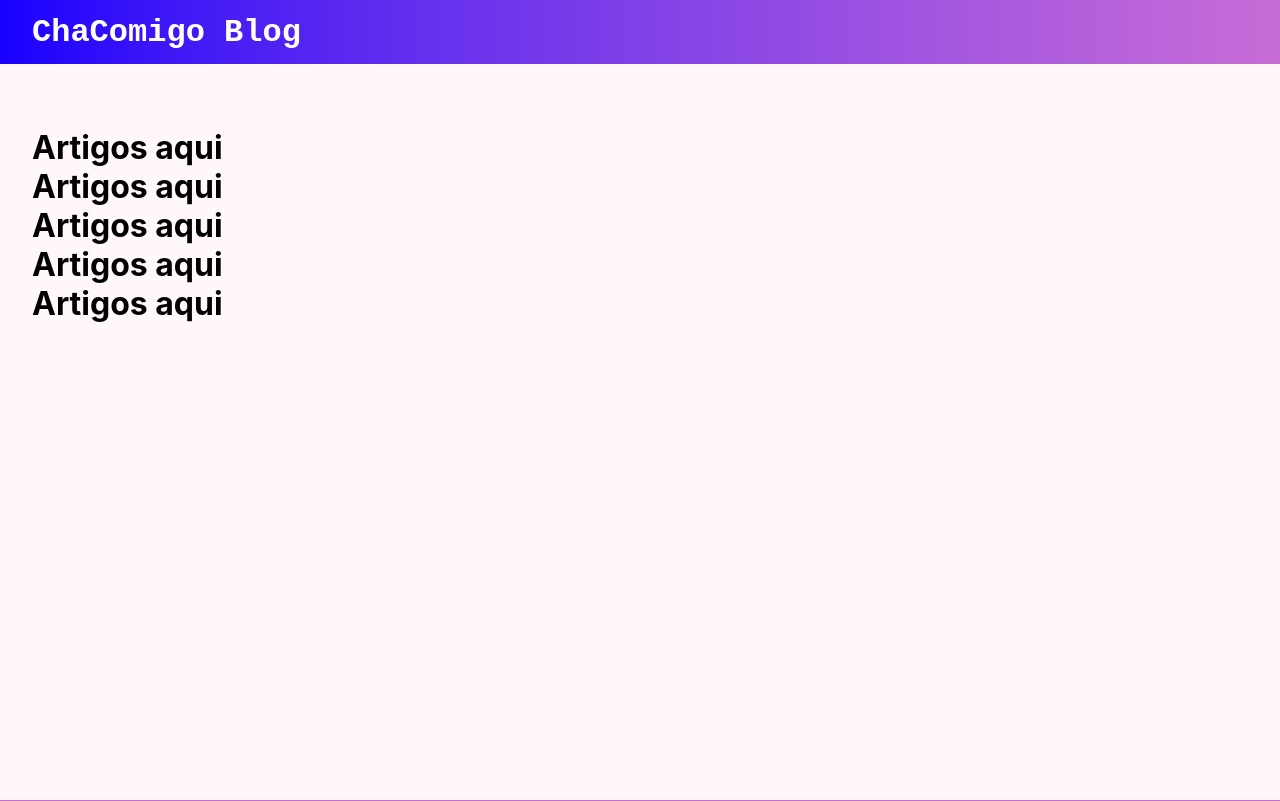
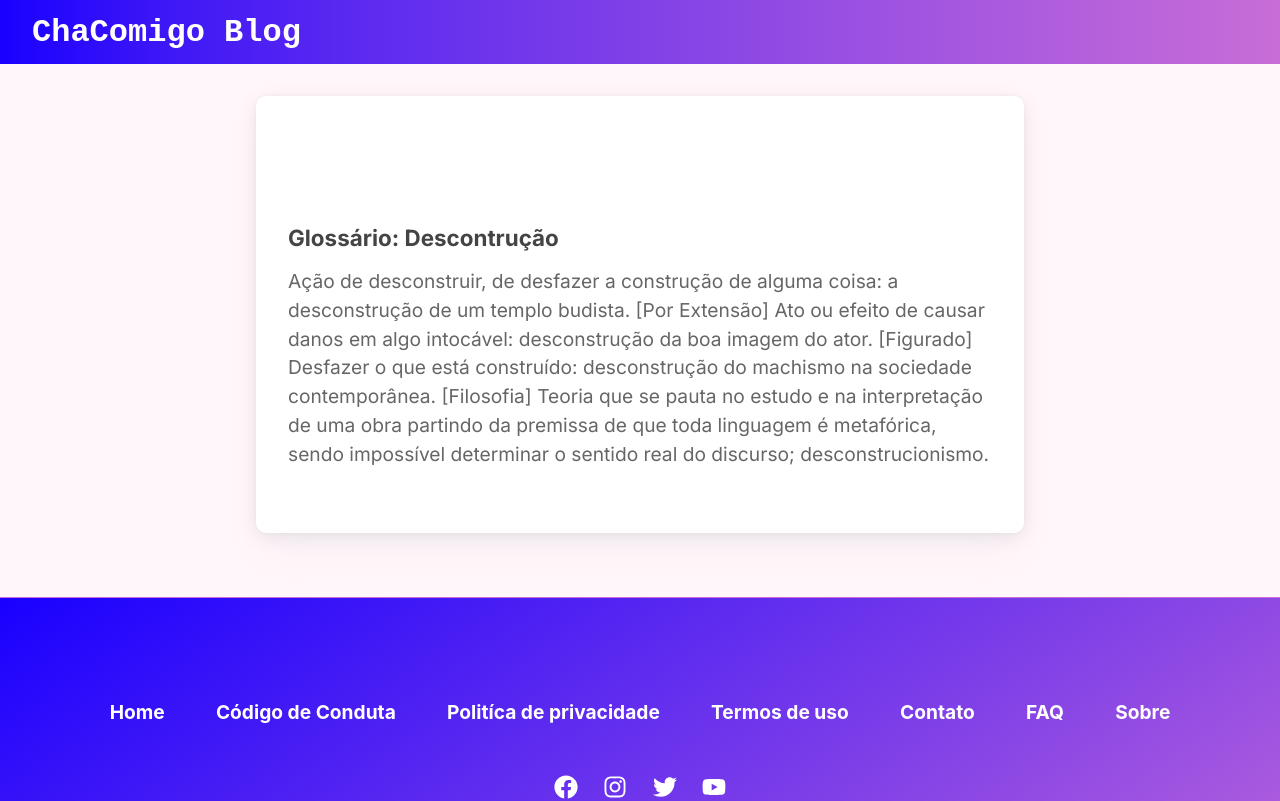
Before and after one commit to gislainejessica/blog-chacomigo, a Next.js app: page /info/1 in a window 1280 px wide. Shown: the top 801 px of the page. Built offline with nearby package versions, Linux system fonts and the light colour scheme.

Commit message:
created page for info categories

```diff
--- a/pages/blog/[category].tsx
+++ b/pages/blog/[category].tsx
@@ -105,7 +105,7 @@ export default function Home() {
 
             <Content>
               <CardGruop>
-                <Link href="/blog/feminismo">
+                <Link href={`/info/${category}`}>
                   <Tag> #{category} </Tag>
                 </Link>
               </CardGruop>
--- a/pages/home/[number].tsx
+++ b/pages/home/[number].tsx
@@ -17,8 +17,6 @@ import {
   TimeText,
   Author
 } from '../../styles/pages/Principal'
-
-import bigTag from '../../components/Tag'
 
 import { useRouter } from 'next/router'
 
--- a/pages/info/[detail].tsx
+++ b/pages/info/[detail].tsx
@@ -4,8 +4,12 @@ import Menu from '../../components/Header'
 import Footer from '../../components/Footer'
 
 import { Container, MaxWidth } from '../../styles/pages/Article'
+import { useRouter } from 'next/router'
 
 export default function Articles() {
+  const router = useRouter()
+  const { category } = router.query
+
   return (
     <>
       <Head>
@@ -17,11 +21,15 @@ export default function Articles() {
 
       <Container>
         <MaxWidth>
-          <h1> Artigos aqui</h1>
-          <h1> Artigos aqui</h1>
-          <h1> Artigos aqui</h1>
-          <h1> Artigos aqui</h1>
-          <h1> Artigos aqui</h1>
+          <h2> Glossário: Descontrução{category} </h2>
+          <p>
+            Ação de desconstruir, de desfazer a construção de alguma coisa: a desconstrução de um templo budista.
+            [Por Extensão] Ato ou efeito de causar danos em algo intocável: desconstrução da boa imagem do ator.
+            [Figurado] Desfazer o que está construído: desconstrução do machismo na sociedade contemporânea.
+            [Filosofia] Teoria que se pauta no estudo e na interpretação de uma obra partindo da premissa de que toda linguagem é metafórica,
+            sendo impossível determinar o sentido real do discurso; desconstrucionismo.
+        </p>
+
         </MaxWidth>
       </Container>
 
--- a/styles/pages/Article.ts
+++ b/styles/pages/Article.ts
@@ -2,22 +2,41 @@ import styled from 'styled-components';
 
 export const Container = styled.div`
   width: 100%;
-  min-height: 100vh;
+  min-height: 50vh;
   min-width: 28rem;
 
   display: flex;
+  flex: 1;
   justify-content: center;
   /* background: #f5f5f5; */
   background: #fff7f9;
-
 `;
 
 export const MaxWidth = styled.div`
   max-width: 1280px;
   flex-direction: column;
+  margin-top: 6rem;
+  margin-bottom: 4rem;
+  box-shadow: 0px 0px 4px rgba(0, 0, 0, 0.04), 0px 4px 20px rgba(0, 0, 0, 0.08), 0px 20px 40px rgba(212, 217, 232, 0.15);
+  border-radius: 10px;
 
   padding: 8rem 2rem 4rem 2rem;
   display: flex;
-  flex: 1;
+  /* flex: 1; */
   align-items: flex-start;
+  background: #fff;
+  width: 60%;
+
+  p {
+    font-size: 1.2rem;
+    color: #666;
+    line-height: 1.8rem;
+    font-family: 'Inter', sans-serif;
+  }
+  h2 {
+    font-size: 1.4rem;
+    color: #444;
+    padding-bottom: 1rem;
+    font-family: 'Inter', sans-serif;
+  }
 `;
--- a/styles/pages/Home.ts
+++ b/styles/pages/Home.ts
@@ -62,6 +62,7 @@ export const MaxWidth = styled.div`
 
   padding: 8rem 8rem 4rem 2rem;
   max-width: 1280px;
+
   /* min-width: 28rem; */
 
   @media(max-width: 1280px) {
```
Also changed, not shown: components/Card/styles.ts (+7 -23 lines).
